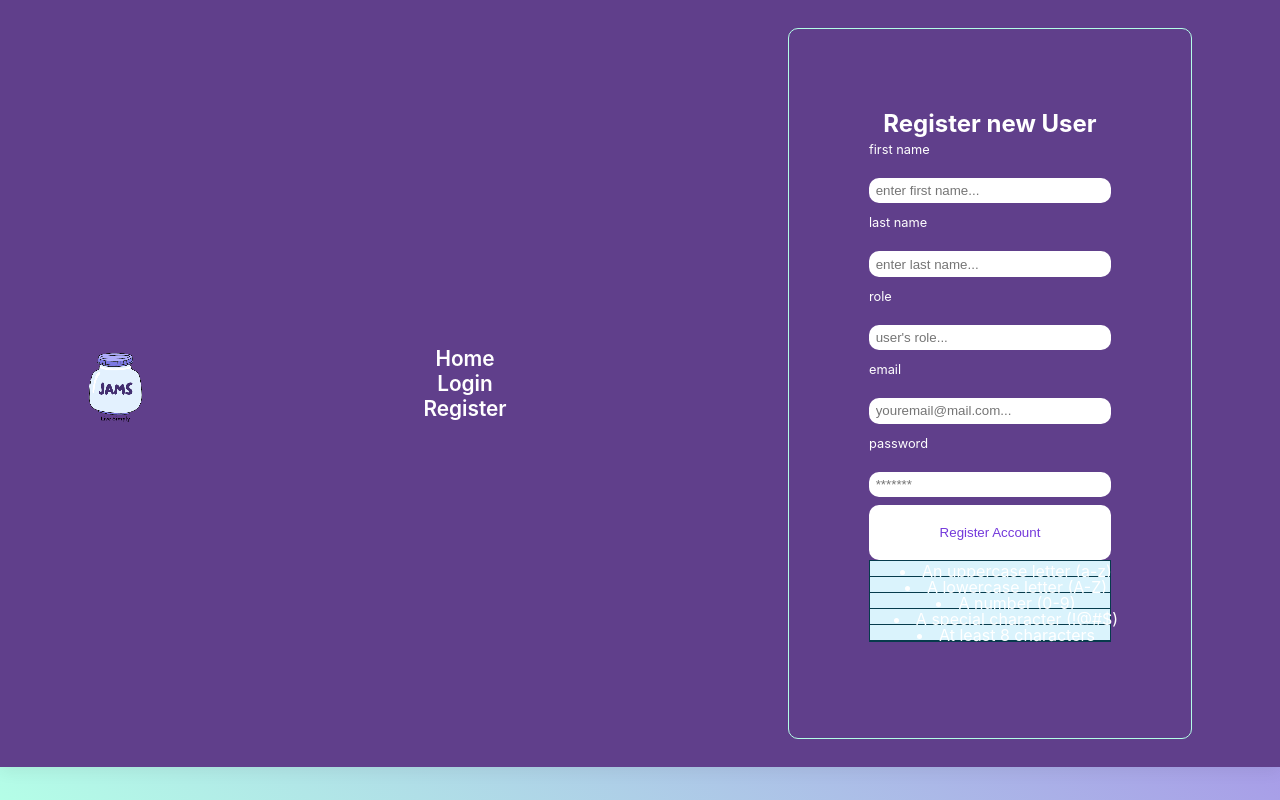
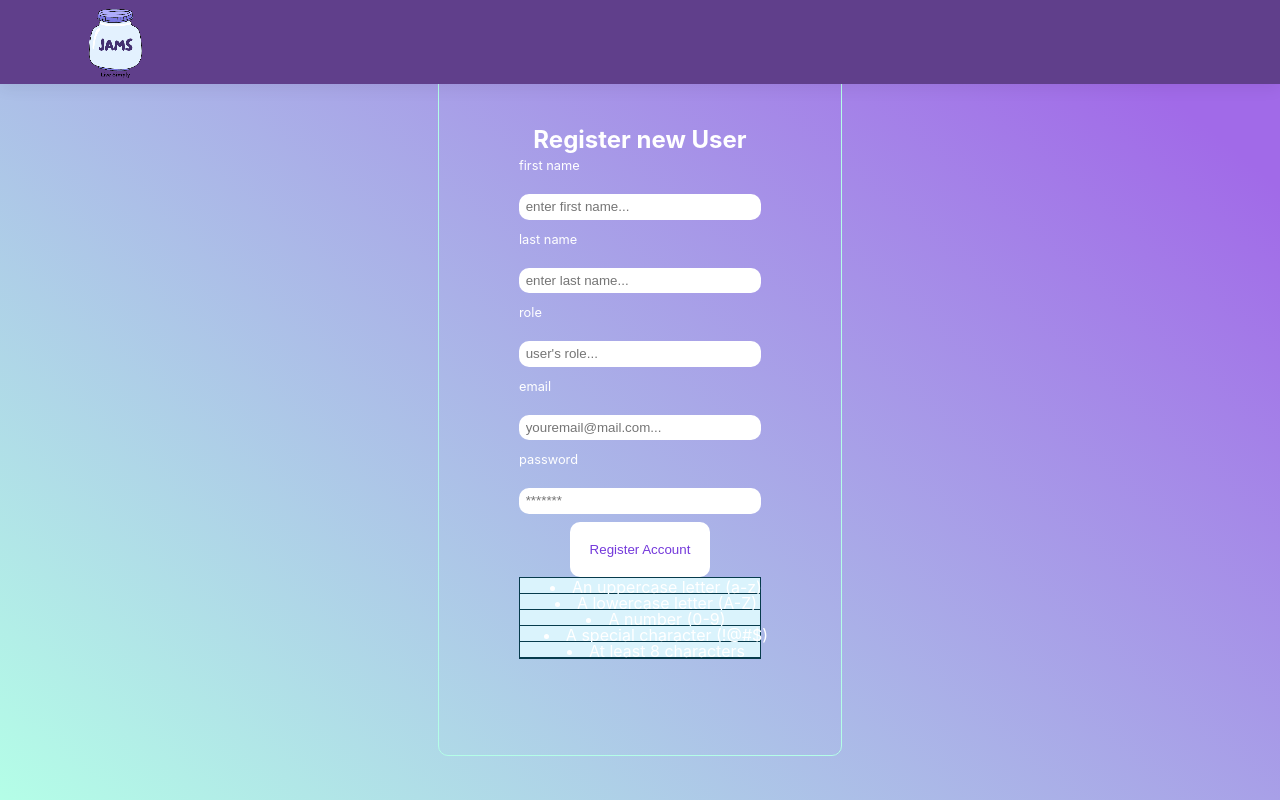
Before and after one commit to zefirchan/Jamsv2.0, a React (Create React App) app: page /Register in a window 1280 px wide. Built offline with nearby package versions, Linux system fonts and the light colour scheme.

Commit message:
basic routing done

```diff
--- a/package.json
+++ b/package.json
@@ -8,12 +8,15 @@
     "@testing-library/jest-dom": "^5.16.5",
     "@testing-library/react": "^13.4.0",
     "@testing-library/user-event": "^13.5.0",
+    "bootstrap": "^5.2.3",
     "expo": "^47.0.13",
     "firebase": "^9.17.1",
     "localforage": "^1.10.0",
     "match-sorter": "^6.3.1",
     "react": "^18.2.0",
+    "react-bootstrap": "^2.7.2",
     "react-dom": "^18.2.0",
+    "react-icons": "^4.7.1",
     "react-native": "^0.71.3",
     "react-native-safe-area-context": "^4.5.0",
     "react-native-screens": "^3.20.0",
--- a/src/App.css
+++ b/src/App.css
@@ -11,6 +11,8 @@
 }
 
 .auth-form-container, .login-form, .register-form, .forgotpass-form {
+
+
   display: flex;
   flex-direction: column;
 
--- a/src/App.js
+++ b/src/App.js
@@ -1,45 +1,67 @@
 import { createBrowserRouter, createRoutesFromElements, Route, Link, Outlet, RouterProvider } from 'react-router-dom';
-
+import { createRoot } from "react-dom/client";
 
 import './App.css';
 import './NavbarStyles.css'
 import { Login } from './Login';
-import {Forgotpass} from './Forgotpass';
 import { Register } from './Register';
-import {AuthDetails } from './AuthDetails';
 import {Navbar} from './Navbar';
 import {Root} from './root';
+import { Forgotpass } from './Forgotpass';
 
 
 
 function App() {
 
-  const router = createBrowserRouter(
-    createRoutesFromElements(
-      <Route path="/" element={<Root/>}>
-        <Route  index path="/Login" element={<Login />} />
-        <Route  path="/Register"element={<Register />} />
-      </Route>
-    )
-
-  )
 
 
-  {/*toggle between login and forgot password forms */}
-  return (
-    <div className="App">
-
-      <div className="App">
-          <RouterProvider router={router} />
-      </div>
+  //Create routes for screen navigation
+const router = createBrowserRouter([
+  {
+    element: <AppLayout />,
+    children: [
+      {
+    path: "register",
+    element: <Register />,
+  },
+  {
+    path: "/",
+    element: <Login />,
+  },
+  {
+    path: "forgotpass",
+    element: <Forgotpass />
+  }
+    ]
+  },
 
 
 
+]);
+
+createRoot(document.getElementById("root")).render(
+  <RouterProvider router={router} />
+);
 
 
-    </div>
+  return (
+
+      <div className="App">
+       <RouterProvider router={router} />
+      </div>
+
   );
 }
+const AppLayout= () => {
+  return (
+    <>
+      <div className="App">
+      <Navbar />
+      <Outlet />
+      </div>
 
+    </>
+  )
+}
 
 export default App;
--- a/src/Forgotpass.jsx
+++ b/src/Forgotpass.jsx
@@ -1,4 +1,5 @@
 import React, {useState} from "react";
+import { Link } from "react-router-dom";
 
 
 {/* */}
@@ -21,8 +22,9 @@ export const Forgotpass = (props) =>{
                 <button type="submit">Recover Password</button>
             </form>
             {/* switch to login form*/}
-            <button className="link-btn" onClick={() =>props.onFormSwitch('login')}>login</button>
-
+            <Link to="/">
+                <button className="link-btn" >login</button>
+            </Link>
         </div>
     );
 }
--- a/src/NavbarStyles.css
+++ b/src/NavbarStyles.css
@@ -11,7 +11,7 @@ nav{
     align-items: center;
     justify-content: space-between;
     background: #603f8b;
-    padding: 20px 80px;
+    padding: 2px 80px;
     box-shadow: 0 5px 15px rgba(0, 0, 0, 0.06);
 
   }
@@ -20,6 +20,7 @@ nav{
     display: flex;
     align-items: center;
     justify-content: center;
+
 
   }
 
--- a/src/Register.jsx
+++ b/src/Register.jsx
@@ -3,6 +3,7 @@ import { createUserWithEmailAndPassword } from "firebase/auth";
 import React, {useState} from "react";
 import { auth } from "./firebase";
 import MustContainElement from "./MustContainElement";
+import { Link } from "react-router-dom";
 
 
  {/* Administrator screen for registering user*/}
@@ -94,7 +95,10 @@ export const Register = (props) =>{
 
                 <label htmlFor="userPassword">password</label>
                 <input value={userPassword} onChange={(e) => setUserPassword(e.target.value)}type="password" placeholder="*******" id="password" name="password" onKeyUp={validatePassword}/>
-                <button type="submit">Register Account</button>
+                <Link to="/">
+                    <button type="submit">Register Account</button>
+                </Link>
+
             </form>
             <div className="must-container cfb">
 
--- a/src/root.jsx
+++ b/src/root.jsx
@@ -1,6 +1,7 @@
 import { createBrowserRouter, createRoutesFromElements, Route, Link, Outlet, RouterProvider } from 'react-router-dom';
 import logo from './img/JAMS_313X313.png'
 import './NavbarStyles.css'
+import {AuthDetails } from './AuthDetails';
 
 
 export  const Root = () => {
@@ -14,6 +15,7 @@ export  const Root = () => {
                 <li> <a><Link to="/">Home</Link></a></li>
                 <li><Link to="/Login">Login</Link></li>
                 <li><Link to="/Register">Register</Link></li>
+                <li><AuthDetails /></li>
                 </div>
         </ul>
 
```
Also changed, not shown: 1 other file (tests, documents, lock files or other folders).
